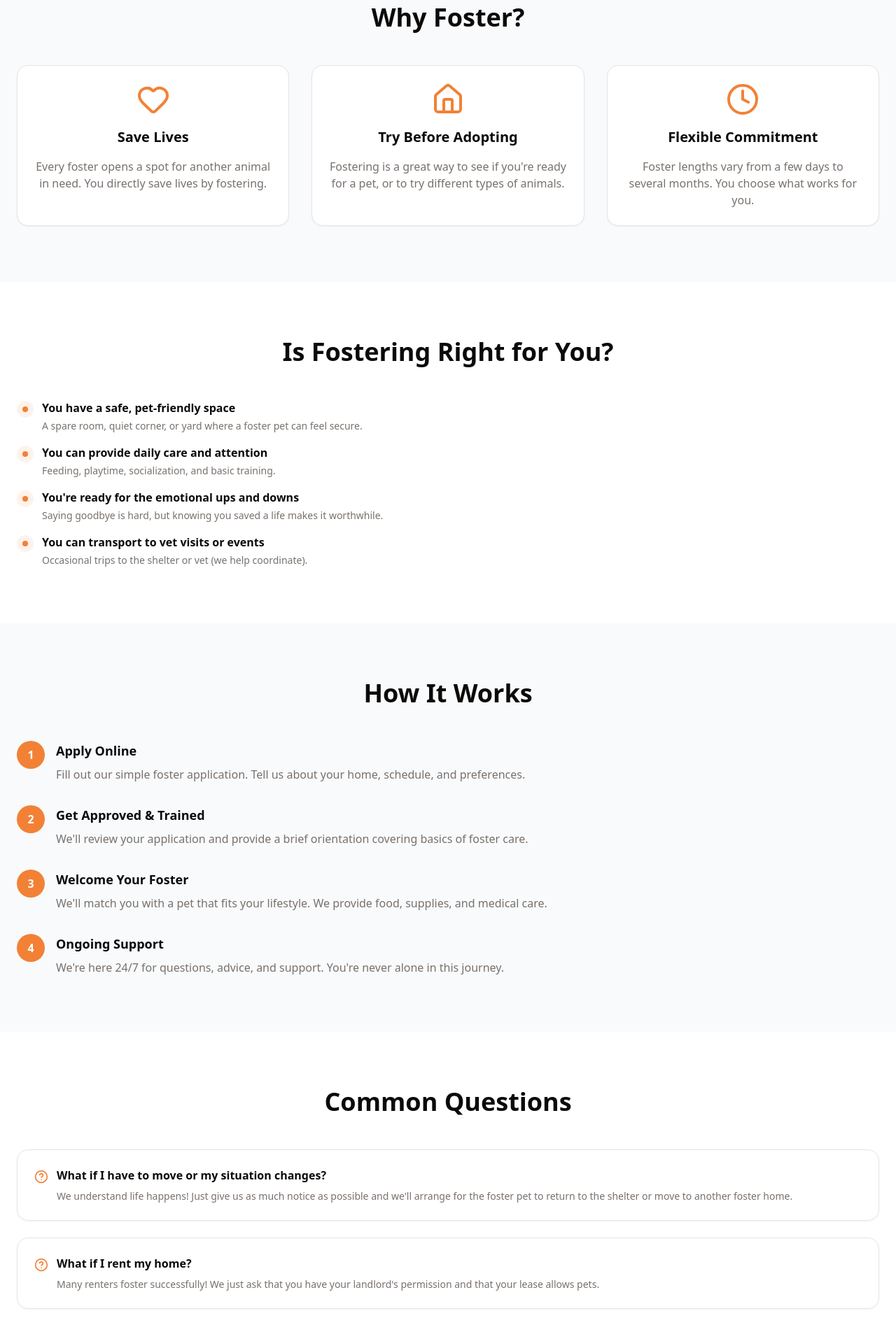
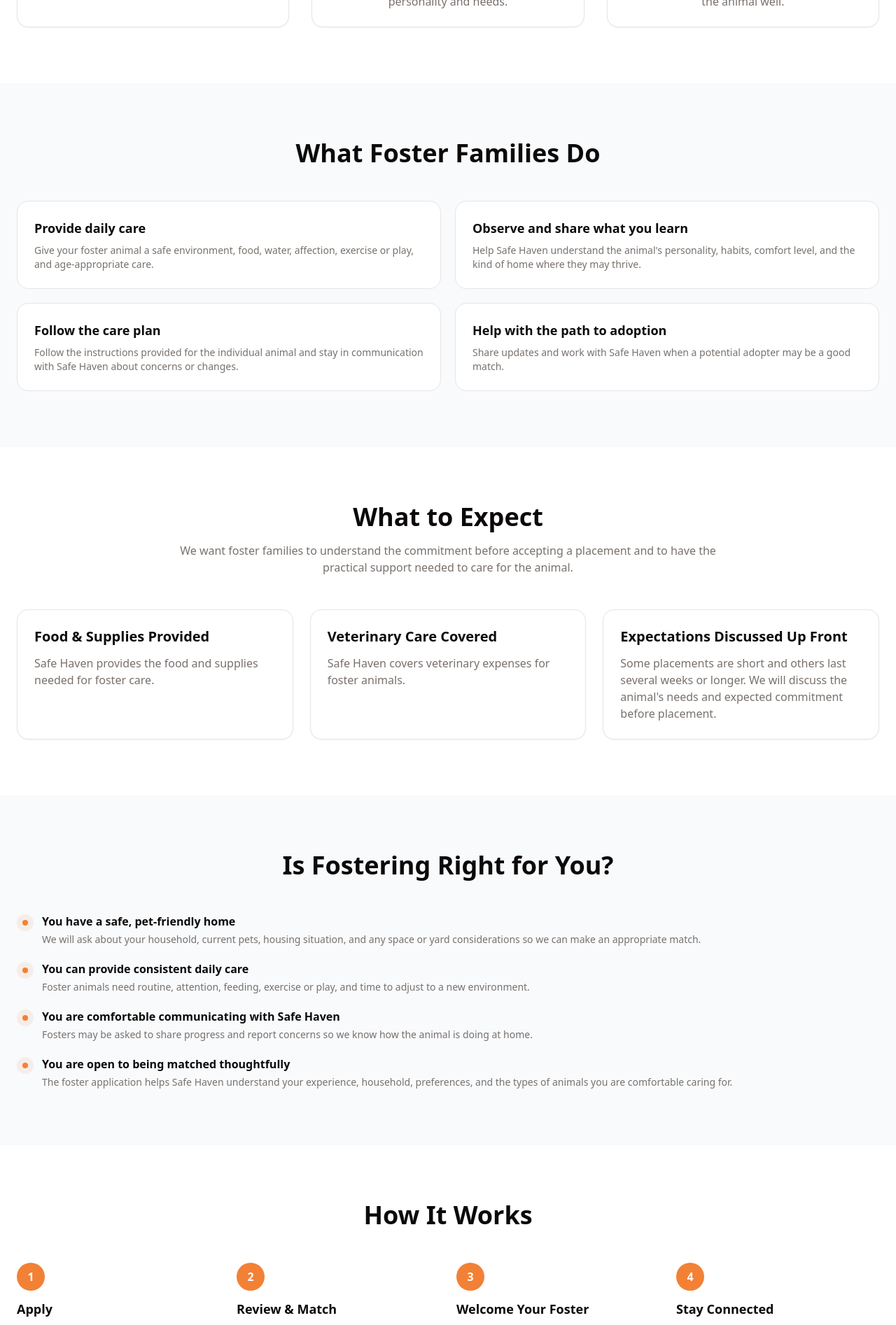
Before and after one commit to 7nqwsvhv99-hash/safe-haven-site, a Next.js app: page /foster in a window 1280 px wide. Shown: the part 880-2774 px from the top of the page at 70% size. Built offline with nearby package versions, Linux system fonts and the light colour scheme.

Commit message:
Rebuild foster page structure

```diff
--- a/src/app/foster/page.tsx
+++ b/src/app/foster/page.tsx
@@ -1,208 +1,125 @@
-import Link from "next/link"
 import { Button } from "@/components/ui/button"
 import { Card } from "@/components/ui/card"
-import { Heart, Home, Clock, HelpCircle } from "lucide-react"
+import { Heart, Home, PawPrint, HelpCircle } from "lucide-react"
 
 export default function FosterPage() {
   return (
     <div className="flex flex-col">
-      {/* Hero Section */}
       <section className="hero-gradient">
         <div className="container-custom section-padding">
           <div className="max-w-3xl mx-auto text-center space-y-6">
-            <h1 className="text-4xl md:text-5xl font-bold tracking-tight">
-              Become a Foster Hero
-            </h1>
+            <h1 className="text-4xl md:text-5xl font-bold tracking-tight">Become a Foster Home</h1>
             <p className="text-lg text-muted-foreground">
-              Fostering saves lives. Give a pet a safe, loving home while they wait for their forever family.
+              Give a cat or dog a safe, temporary home while they wait for the right permanent family. Foster families expand Safe Haven's ability to care for more animals in our community.
             </p>
-            <Button asChild size="lg">
-              <Link href="#apply">Apply to Foster</Link>
-            </Button>
+            <Button asChild size="lg"><a href="#apply">Learn About Fostering</a></Button>
           </div>
         </div>
       </section>
 
-      {/* What is Fostering */}
       <section className="section-padding bg-white">
-        <div className="container-custom max-w-4xl">
-          <h2 className="text-3xl md:text-4xl font-bold text-center mb-12">
-            What is Fostering?
-          </h2>
-          <div className="space-y-6 text-lg">
-            <p>
-              Fostering means temporarily caring for a pet in your home until they find their permanent family. You provide love, shelter, and basic care while we handle medical expenses and support you every step of the way.
-            </p>
-            <p>
-              Foster families are crucial to our mission. They help pets recover from illness, adjust to home life, or simply wait for the right adopter. Without fosters, we couldn't save as many lives.
+        <div className="container-custom">
+          <div className="max-w-3xl mx-auto text-center mb-12">
+            <h2 className="text-3xl md:text-4xl font-bold mb-4">Why Foster?</h2>
+            <p className="text-lg text-muted-foreground">
+              Foster care gives animals time to adjust, build confidence, and show us who they are outside the shelter environment.
             </p>
           </div>
-        </div>
-      </section>
-
-      {/* Why Foster */}
-      <section className="section-padding bg-slate-50">
-        <div className="container-custom">
-          <h2 className="text-3xl md:text-4xl font-bold text-center mb-12">
-            Why Foster?
-          </h2>
           <div className="grid grid-cols-1 md:grid-cols-3 gap-6 md:gap-8">
             <Card className="p-6 text-center space-y-4">
-              <div className="flex justify-center">
-                <Heart className="h-12 w-12 text-primary" />
-              </div>
-              <h3 className="font-bold text-xl">Save Lives</h3>
-              <p className="text-muted-foreground">
-                Every foster opens a spot for another animal in need. You directly save lives by fostering.
-              </p>
+              <div className="flex justify-center"><Heart className="h-12 w-12 text-primary" /></div>
+              <h3 className="font-bold text-xl">Expand Safe Haven's Capacity</h3>
+              <p className="text-muted-foreground">Every foster home creates more room for Safe Haven to help another animal in need.</p>
             </Card>
             <Card className="p-6 text-center space-y-4">
-              <div className="flex justify-center">
-                <Home className="h-12 w-12 text-primary" />
-              </div>
-              <h3 className="font-bold text-xl">Try Before Adopting</h3>
-              <p className="text-muted-foreground">
-                Fostering is a great way to see if you're ready for a pet, or to try different types of animals.
-              </p>
+              <div className="flex justify-center"><Home className="h-12 w-12 text-primary" /></div>
+              <h3 className="font-bold text-xl">Help an Animal Thrive</h3>
+              <p className="text-muted-foreground">Home life can provide routine, socialization, and valuable insight into an animal's personality and needs.</p>
             </Card>
             <Card className="p-6 text-center space-y-4">
-              <div className="flex justify-center">
-                <Clock className="h-12 w-12 text-primary" />
-              </div>
-              <h3 className="font-bold text-xl">Flexible Commitment</h3>
-              <p className="text-muted-foreground">
-                Foster lengths vary from a few days to several months. You choose what works for you.
-              </p>
+              <div className="flex justify-center"><PawPrint className="h-12 w-12 text-primary" /></div>
+              <h3 className="font-bold text-xl">Support the Right Match</h3>
+              <p className="text-muted-foreground">What you learn about your foster can help Safe Haven find a permanent home that fits the animal well.</p>
             </Card>
           </div>
         </div>
       </section>
 
-      {/* Is Fostering Right for You */}
-      <section className="section-padding bg-white">
-        <div className="container-custom max-w-3xl">
-          <h2 className="text-3xl md:text-4xl font-bold text-center mb-12">
-            Is Fostering Right for You?
-          </h2>
-          <div className="space-y-4">
-            <div className="flex items-start gap-3">
-              <div className="h-6 w-6 rounded-full bg-primary/10 flex items-center justify-center flex-shrink-0 mt-0.5">
-                <div className="h-2 w-2 rounded-full bg-primary" />
+      <section className="section-padding bg-slate-50">
+        <div className="container-custom max-w-5xl">
+          <h2 className="text-3xl md:text-4xl font-bold text-center mb-12">What Foster Families Do</h2>
+          <div className="grid grid-cols-1 md:grid-cols-2 gap-5">
+            {responsibilities.map((item) => (
+              <div key={item.title} className="rounded-2xl border bg-white p-6">
+                <h3 className="font-semibold text-lg mb-2">{item.title}</h3>
+                <p className="text-sm text-muted-foreground">{item.description}</p>
               </div>
-              <div>
-                <h3 className="font-semibold mb-1">You have a safe, pet-friendly space</h3>
-                <p className="text-sm text-muted-foreground">
-                  A spare room, quiet corner, or yard where a foster pet can feel secure.
-                </p>
-              </div>
-            </div>
-            <div className="flex items-start gap-3">
-              <div className="h-6 w-6 rounded-full bg-primary/10 flex items-center justify-center flex-shrink-0 mt-0.5">
-                <div className="h-2 w-2 rounded-full bg-primary" />
-              </div>
-              <div>
-                <h3 className="font-semibold mb-1">You can provide daily care and attention</h3>
-                <p className="text-sm text-muted-foreground">
-                  Feeding, playtime, socialization, and basic training.
-                </p>
-              </div>
-            </div>
-            <div className="flex items-start gap-3">
-              <div className="h-6 w-6 rounded-full bg-primary/10 flex items-center justify-center flex-shrink-0 mt-0.5">
-                <div className="h-2 w-2 rounded-full bg-primary" />
-              </div>
-              <div>
-                <h3 className="font-semibold mb-1">You're ready for the emotional ups and downs</h3>
-                <p className="text-sm text-muted-foreground">
-                  Saying goodbye is hard, but knowing you saved a life makes it worthwhile.
-                </p>
-              </div>
-            </div>
-            <div className="flex items-start gap-3">
-              <div className="h-6 w-6 rounded-full bg-primary/10 flex items-center justify-center flex-shrink-0 mt-0.5">
-                <div className="h-2 w-2 rounded-full bg-primary" />
-              </div>
-              <div>
-                <h3 className="font-semibold mb-1">You can transport to vet visits or events</h3>
-                <p className="text-sm text-muted-foreground">
-                  Occasional trips to the shelter or vet (we help coordinate).
-                </p>
-              </div>
-            </div>
+            ))}
           </div>
         </div>
       </section>
 
-      {/* How It Works */}
-      <section className="section-padding bg-slate-50">
-        <div className="container-custom max-w-4xl">
-          <h2 className="text-3xl md:text-4xl font-bold text-center mb-12">
-            How It Works
-          </h2>
-          <div className="space-y-8">
-            <div className="flex gap-4">
-              <div className="h-10 w-10 rounded-full bg-primary text-white flex items-center justify-center font-bold flex-shrink-0">
-                1
-              </div>
-              <div>
-                <h3 className="font-bold text-lg mb-2">Apply Online</h3>
-                <p className="text-muted-foreground">
-                  Fill out our simple foster application. Tell us about your home, schedule, and preferences.
-                </p>
-              </div>
-            </div>
-            <div className="flex gap-4">
-              <div className="h-10 w-10 rounded-full bg-primary text-white flex items-center justify-center font-bold flex-shrink-0">
-                2
-              </div>
-              <div>
-                <h3 className="font-bold text-lg mb-2">Get Approved & Trained</h3>
-                <p className="text-muted-foreground">
-                  We'll review your application and provide a brief orientation covering basics of foster care.
-                </p>
-              </div>
-            </div>
-            <div className="flex gap-4">
-              <div className="h-10 w-10 rounded-full bg-primary text-white flex items-center justify-center font-bold flex-shrink-0">
-                3
-              </div>
-              <div>
-                <h3 className="font-bold text-lg mb-2">Welcome Your Foster</h3>
-                <p className="text-muted-foreground">
-                  We'll match you with a pet that fits your lifestyle. We provide food, supplies, and medical care.
-                </p>
-              </div>
-            </div>
-            <div className="flex gap-4">
-              <div className="h-10 w-10 rounded-full bg-primary text-white flex items-center justify-center font-bold flex-shrink-0">
-                4
-              </div>
-              <div>
-                <h3 className="font-bold text-lg mb-2">Ongoing Support</h3>
-                <p className="text-muted-foreground">
-                  We're here 24/7 for questions, advice, and support. You're never alone in this journey.
-                </p>
-              </div>
-            </div>
+      <section className="section-padding bg-white">
+        <div className="container-custom">
+          <div className="max-w-3xl mx-auto text-center mb-12">
+            <h2 className="text-3xl md:text-4xl font-bold mb-4">What to Expect</h2>
+            <p className="text-muted-foreground">We want foster families to understand the commitment before accepting a placement and to have the practical support needed to care for the animal.</p>
+          </div>
+          <div className="grid grid-cols-1 md:grid-cols-3 gap-6">
+            <Card className="p-6 space-y-3">
+              <h3 className="font-bold text-xl">Food &amp; Supplies Provided</h3>
+              <p className="text-muted-foreground">Safe Haven provides the food and supplies needed for foster care.</p>
+            </Card>
+            <Card className="p-6 space-y-3">
+              <h3 className="font-bold text-xl">Veterinary Care Covered</h3>
+              <p className="text-muted-foreground">Safe Haven covers veterinary expenses for foster animals.</p>
+            </Card>
+            <Card className="p-6 space-y-3">
+              <h3 className="font-bold text-xl">Expectations Discussed Up Front</h3>
+              <p className="text-muted-foreground">Some placements are short and others last several weeks or longer. We will discuss the animal's needs and expected commitment before placement.</p>
+            </Card>
           </div>
         </div>
       </section>
 
-      {/* FAQ */}
+      <section className="section-padding bg-slate-50">
+        <div className="container-custom max-w-4xl">
+          <h2 className="text-3xl md:text-4xl font-bold text-center mb-12">Is Fostering Right for You?</h2>
+          <div className="space-y-5">
+            {fitItems.map((item) => (
+              <div key={item.title} className="flex items-start gap-3">
+                <div className="h-6 w-6 rounded-full bg-primary/10 flex items-center justify-center flex-shrink-0 mt-0.5"><div className="h-2 w-2 rounded-full bg-primary" /></div>
+                <div><h3 className="font-semibold mb-1">{item.title}</h3><p className="text-sm text-muted-foreground">{item.description}</p></div>
+              </div>
+            ))}
+          </div>
+        </div>
+      </section>
+
       <section className="section-padding bg-white">
+        <div className="container-custom max-w-4xl">
+          <h2 className="text-3xl md:text-4xl font-bold text-center mb-12">How It Works</h2>
+          <div className="grid grid-cols-1 md:grid-cols-4 gap-6">
+            {steps.map((step, index) => (
+              <div key={step.title} className="space-y-3">
+                <div className="h-10 w-10 rounded-full bg-primary text-white flex items-center justify-center font-bold">{index + 1}</div>
+                <h3 className="font-bold text-lg">{step.title}</h3>
+                <p className="text-sm text-muted-foreground">{step.description}</p>
+              </div>
+            ))}
+          </div>
+        </div>
+      </section>
+
+      <section className="section-padding bg-slate-50">
         <div className="container-custom max-w-3xl">
-          <h2 className="text-3xl md:text-4xl font-bold text-center mb-12">
-            Common Questions
-          </h2>
+          <h2 className="text-3xl md:text-4xl font-bold text-center mb-12">Common Questions</h2>
           <div className="space-y-6">
             {faqs.map((faq) => (
               <Card key={faq.question} className="p-6">
                 <div className="flex gap-3">
                   <HelpCircle className="h-5 w-5 text-primary flex-shrink-0 mt-1" />
-                  <div className="space-y-2">
-                    <h3 className="font-semibold">{faq.question}</h3>
-                    <p className="text-sm text-muted-foreground">{faq.answer}</p>
-                  </div>
+                  <div className="space-y-2"><h3 className="font-semibold">{faq.question}</h3><p className="text-sm text-muted-foreground">{faq.answer}</p></div>
                 </div>
               </Card>
             ))}
@@ -210,50 +127,43 @@ export default function FosterPage() {
         </div>
       </section>
 
-      {/* CTA Section */}
       <section id="apply" className="section-padding bg-primary/5">
         <div className="container-custom max-w-2xl text-center">
-          <h2 className="text-3xl md:text-4xl font-bold mb-4">
-            Ready to Foster?
-          </h2>
-          <p className="text-lg text-muted-foreground mb-8">
-            Fill out our quick application and we'll be in touch within 48 hours.
-          </p>
-          <Button size="lg">
-            Start Foster Application
-          </Button>
-          <p className="text-sm text-muted-foreground mt-4">
-            Questions? Call us at (815) 858-2265
-          </p>
+          <h2 className="text-3xl md:text-4xl font-bold mb-4">Ready to Foster?</h2>
+          <p className="text-lg text-muted-foreground mb-3">We are building one streamlined foster application for cats and dogs, with species-specific questions shown only when they apply.</p>
+          <p className="text-sm text-muted-foreground mb-8">Until that application is connected here, contact Safe Haven to get started.</p>
+          <p className="font-semibold">(815) 858-2265</p>
         </div>
       </section>
     </div>
   )
 }
 
+const responsibilities = [
+  { title: "Provide daily care", description: "Give your foster animal a safe environment, food, water, affection, exercise or play, and age-appropriate care." },
+  { title: "Observe and share what you learn", description: "Help Safe Haven understand the animal's personality, habits, comfort level, and the kind of home where they may thrive." },
+  { title: "Follow the care plan", description: "Follow the instructions provided for the individual animal and stay in communication with Safe Haven about concerns or changes." },
+  { title: "Help with the path to adoption", description: "Share updates and work with Safe Haven when a potential adopter may be a good match." },
+]
+
+const fitItems = [
+  { title: "You have a safe, pet-friendly home", description: "We will ask about your household, current pets, housing situation, and any space or yard considerations so we can make an appropriate match." },
+  { title: "You can provide consistent daily care", description: "Foster animals need routine, attention, feeding, exercise or play, and time to adjust to a new environment." },
+  { title: "You are comfortable communicating with Safe Haven", description: "Fosters may be asked to share progress and report concerns so we know how the animal is doing at home." },
+  { title: "You are open to being matched thoughtfully", description: "The foster application helps Safe Haven understand your experience, household, preferences, and the types of animals you are comfortable caring for." },
+]
+
+const steps = [
+  { title: "Apply", description: "Tell us about your household, experience, schedule, and the kinds of animals or needs you are comfortable fostering." },
+  { title: "Review & Match", description: "Safe Haven reviews the application and works with you to identify a foster placement that fits your household and the animal's needs." },
+  { title: "Welcome Your Foster", description: "Bring the animal into your home with the food, supplies, and care information needed for the placement." },
+  { title: "Stay Connected", description: "Share updates, communicate concerns, and help Safe Haven learn what kind of permanent home may be the best fit." },
+]
+
 const faqs = [
-  {
-    question: "What if I have to move or my situation changes?",
-    answer: "We understand life happens! Just give us as much notice as possible and we'll arrange for the foster pet to return to the shelter or move to another foster home.",
-  },
-  {
-    question: "What if I rent my home?",
-    answer: "Many renters foster successfully! We just ask that you have your landlord's permission and that your lease allows pets.",
-  },
-  {
-    question: "What if I already have pets?",
-    answer: "That's great! We'll make sure to match you with a foster that gets along with your current pets. A meet-and-greet is always required.",
-  },
-  {
-    question: "How long does fostering last?",
-    answer: "It varies! Some pets need just a few days of care, while others may stay for weeks or months. We'll discuss the expected timeline before you commit.",
-  },
-  {
-    question: "What costs do I cover?",
-    answer: "Safe Haven covers all medical expenses, food, and supplies. You provide the love and care!",
-  },
-  {
-    question: "Can I adopt my foster pet?",
-    answer: "Absolutely! Many foster families end up adopting. We call them 'foster fails' and we love when it happens!",
-  },
+  { question: "What does Safe Haven provide?", answer: "Safe Haven provides foster food and supplies and covers veterinary expenses for foster animals." },
+  { question: "How long does fostering last?", answer: "It varies by animal and situation. Some placements are short, while others last several weeks or longer. We will discuss the expected commitment before you agree to a placement." },
+  { question: "What if I rent my home?", answer: "Renters may be able to foster if their housing allows pets. The foster application asks about your housing situation so Safe Haven can confirm that a placement is appropriate." },
+  { question: "What if I already have pets or children?", answer: "That does not automatically prevent you from fostering. We use information about your household and current animals to help determine which placements may be a good fit." },
+  { question: "Do I need previous foster experience?", answer: "Not necessarily. The application asks about your animal experience, comfort with different needs, and preferences so Safe Haven can make an appropriate match." },
 ]
```
